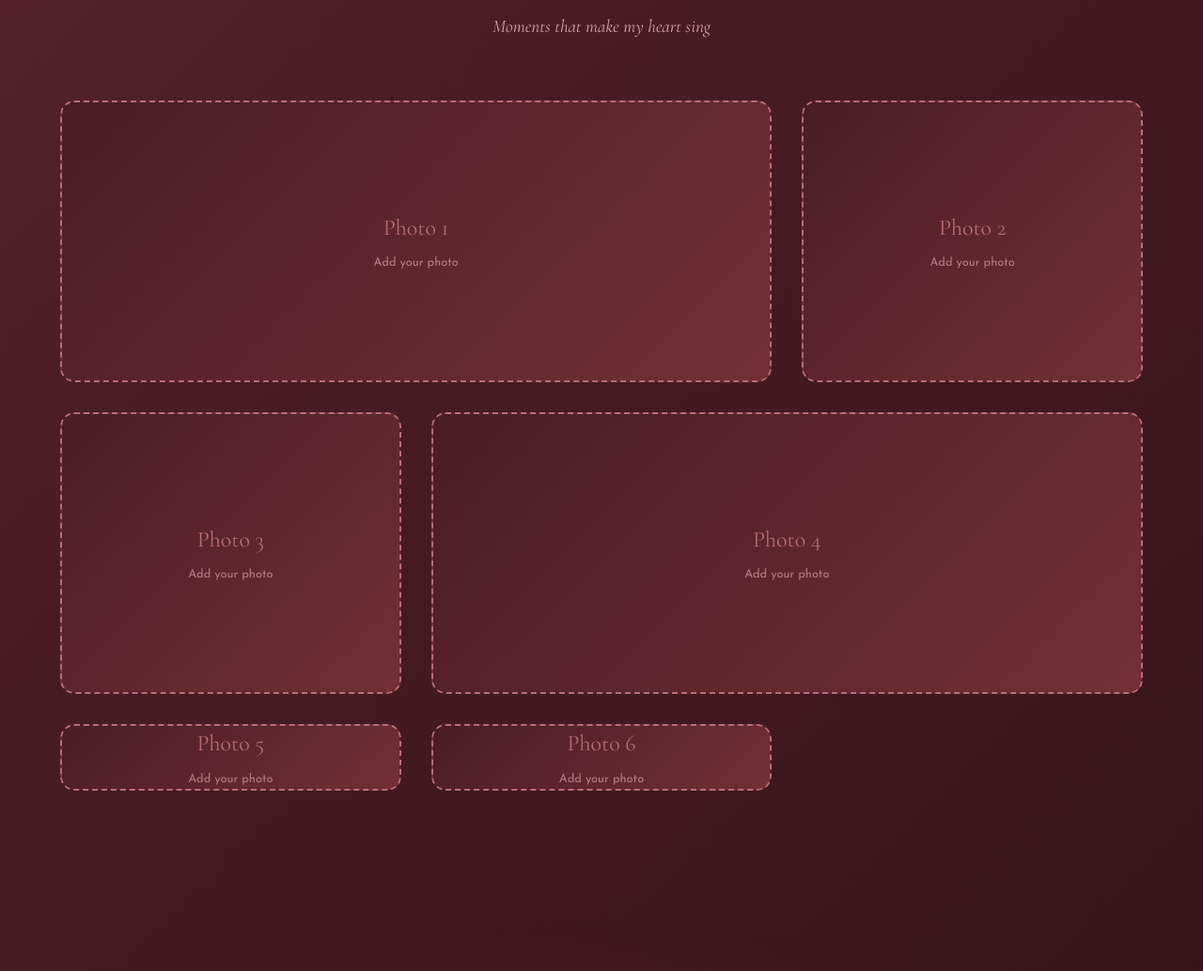
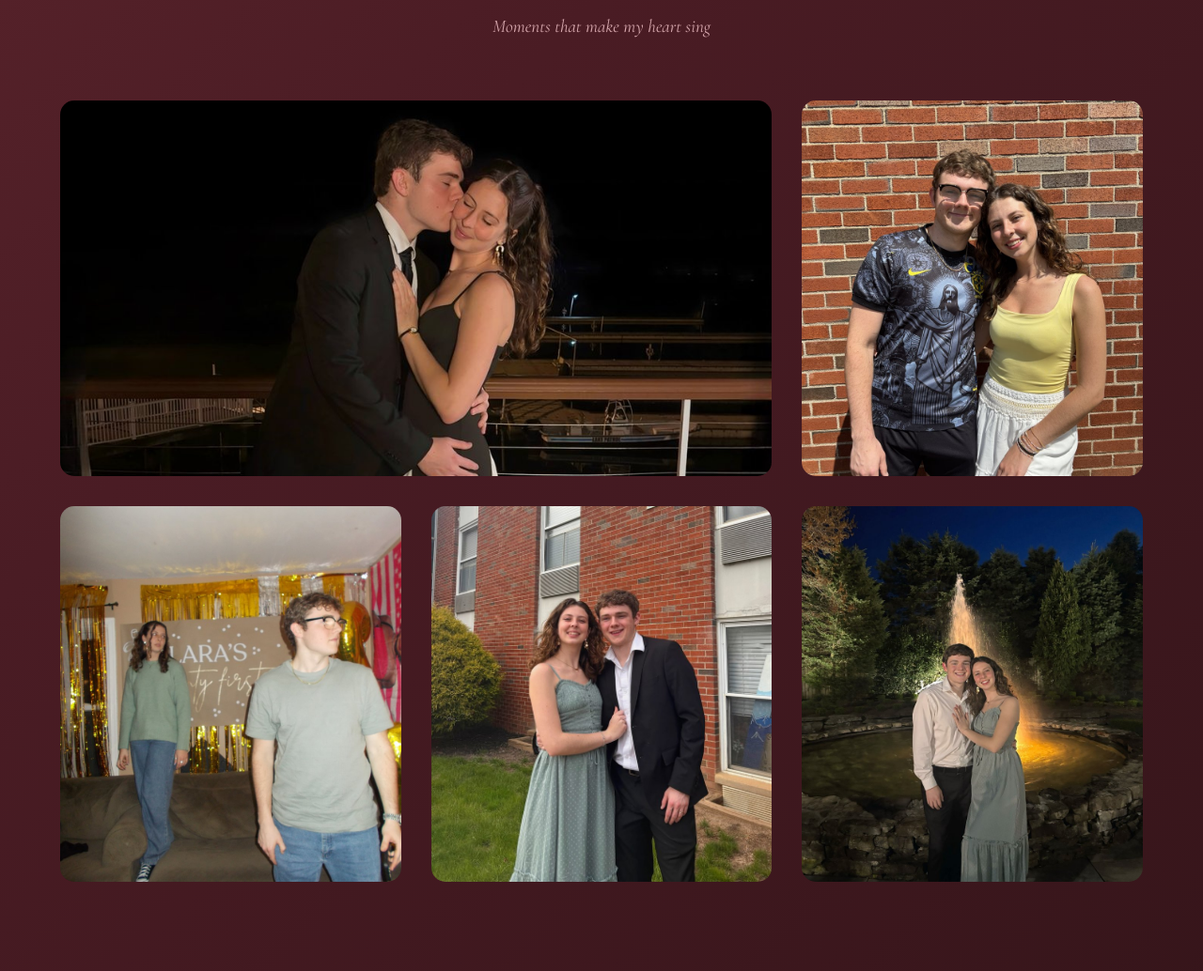
Before and after one commit to stully18/LaraValentine, a plain HTML site: page index.html in a window 1280 px wide. Shown: the part 1873-2907 px from the top of the page at 94% size. Drawn offline with nearby package versions, Linux system fonts and the light colour scheme.

Commit message:
fixed photo 1 framing

```diff
--- a/index.html
+++ b/index.html
@@ -145,13 +145,6 @@
                     </div>
                     <p class="photo-caption">Making memories</p>
                 </div>
-                <div class="gallery-item gallery-item-6">
-                    <div class="photo-placeholder">
-                        <span class="placeholder-text">Photo 6</span>
-                        <span class="placeholder-hint">Add your photo</span>
-                    </div>
-                    <p class="photo-caption">Together is my favorite place</p>
-                </div>
             </div>
         </section>
 
--- a/script.js
+++ b/script.js
@@ -333,12 +333,10 @@ function loadGalleryPhotos(photos) {
     });
 }
 
-// Example usage (uncomment and modify when ready):
-// loadGalleryPhotos([
-//     { src: 'photos/photo1.jpg', caption: 'Our first date' },
-//     { src: 'photos/photo2.jpg', caption: 'That amazing trip' },
-//     { src: 'photos/photo3.jpg', caption: 'Laughing together' },
-//     { src: 'photos/photo4.jpg', caption: 'My favorite smile' },
-//     { src: 'photos/photo5.jpg', caption: 'Making memories' },
-//     { src: 'photos/photo6.jpg', caption: 'Together forever' }
-// ]);
+loadGalleryPhotos([
+    { src: 'photos/photo1.jpg', caption: 'Our first adventure together' },
+    { src: 'photos/photo2.jpg', caption: 'That perfect sunset' },
+    { src: 'photos/photo3.jpg', caption: 'Laughing until it hurts' },
+    { src: 'photos/photo4.jpg', caption: 'My favorite smile' },
+    { src: 'photos/photo5.jpg', caption: 'Making memories' }
+]);
--- a/styles.css
+++ b/styles.css
@@ -544,7 +544,7 @@ body {
 .gallery-grid {
     display: grid;
     grid-template-columns: repeat(3, 1fr);
-    grid-template-rows: repeat(2, 300px);
+    grid-template-rows: 400px 400px;
     gap: var(--space-md);
     max-width: 1200px;
     margin: 0 auto;
@@ -607,6 +607,7 @@ body {
     width: 100%;
     height: 100%;
     object-fit: cover;
+    object-position: center;
 }
 
 .photo-caption {
@@ -633,19 +634,22 @@ body {
     grid-column: span 2;
 }
 
-.gallery-item-4 {
-    grid-column: span 2;
+.gallery-item-1 img {
+    object-position: center 35%;
+}
+
+.gallery-item-4 img {
+    object-position: bottom;
 }
 
 /* Responsive Gallery */
 @media (max-width: 768px) {
     .gallery-grid {
         grid-template-columns: 1fr;
-        grid-template-rows: repeat(6, 250px);
+        grid-template-rows: repeat(5, 250px);
     }
 
-    .gallery-item-1,
-    .gallery-item-4 {
+    .gallery-item-1 {
         grid-column: span 1;
     }
 }
```
Also changed, not shown: photos/A8A70137-D0E6-4B8C-82EE-907A6FC43812.jpeg (added), photos/IMG_1685.JPG (added), photos/photo1.jpg (added), photos/photo2.jpg (added), photos/photo3.jpg (added), photos/photo4.jpg (added), photos/photo5.jpg (added), 3 other files.
